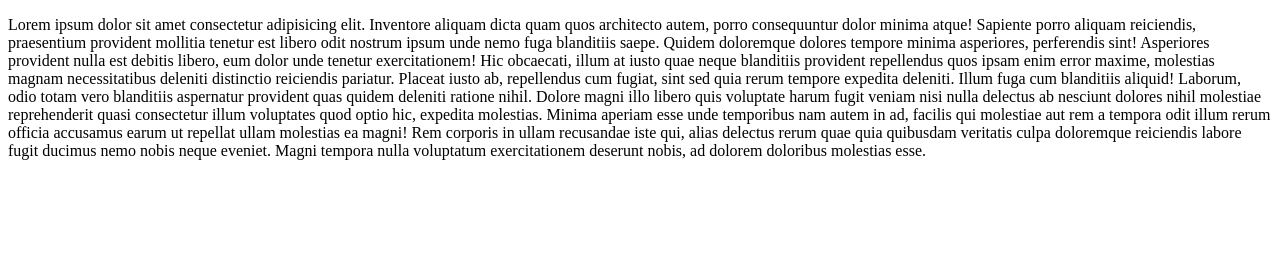
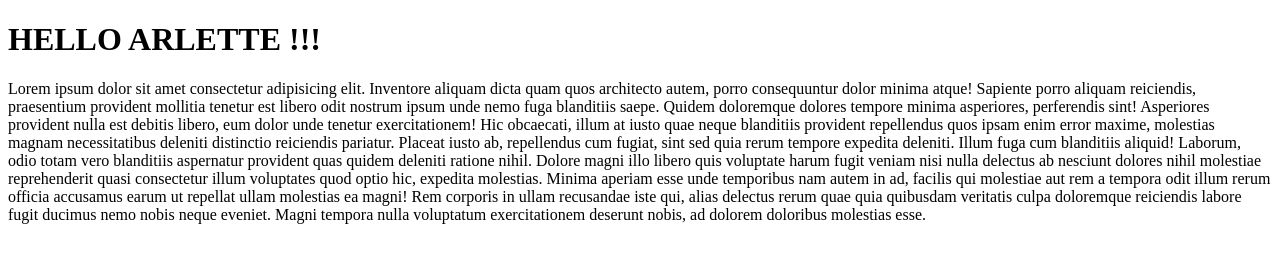
Before and after one commit to dekpo/MobileFirst, a plain HTML site: page helloGitWorld.html in a window 1280 px wide. Drawn offline with Linux system fonts and the light colour scheme.

Commit message:
Added a h1 tag

```diff
--- a/helloGitWorld.html
+++ b/helloGitWorld.html
@@ -6,6 +6,7 @@
     <title>Document</title>
 </head>
 <body>
+    <h1>HELLO ARLETTE !!!</h1>
     <p>Lorem ipsum dolor sit amet consectetur adipisicing elit. Inventore aliquam dicta quam quos architecto autem, porro consequuntur dolor minima atque! Sapiente porro aliquam reiciendis, praesentium provident mollitia tenetur est libero odit nostrum ipsum unde nemo fuga blanditiis saepe. Quidem doloremque dolores tempore minima asperiores, perferendis sint! Asperiores provident nulla est debitis libero, eum dolor unde tenetur exercitationem! Hic obcaecati, illum at iusto quae neque blanditiis provident repellendus quos ipsam enim error maxime, molestias magnam necessitatibus deleniti distinctio reiciendis pariatur. Placeat iusto ab, repellendus cum fugiat, sint sed quia rerum tempore expedita deleniti. Illum fuga cum blanditiis aliquid! Laborum, odio totam vero blanditiis aspernatur provident quas quidem deleniti ratione nihil. Dolore magni illo libero quis voluptate harum fugit veniam nisi nulla delectus ab nesciunt dolores nihil molestiae reprehenderit quasi consectetur illum voluptates quod optio hic, expedita molestias. Minima aperiam esse unde temporibus nam autem in ad, facilis qui molestiae aut rem a tempora odit illum rerum officia accusamus earum ut repellat ullam molestias ea magni! Rem corporis in ullam recusandae iste qui, alias delectus rerum quae quia quibusdam veritatis culpa doloremque reiciendis labore fugit ducimus nemo nobis neque eveniet. Magni tempora nulla voluptatum exercitationem deserunt nobis, ad dolorem doloribus molestias esse.</p>
 </body>
 </html>
```
